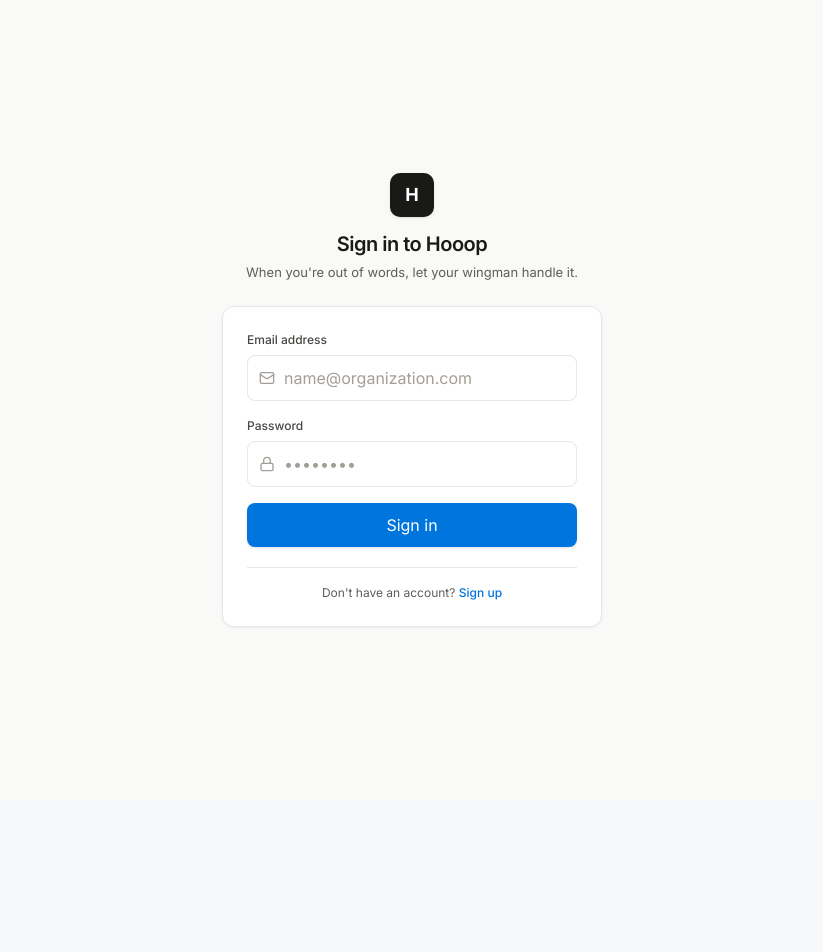
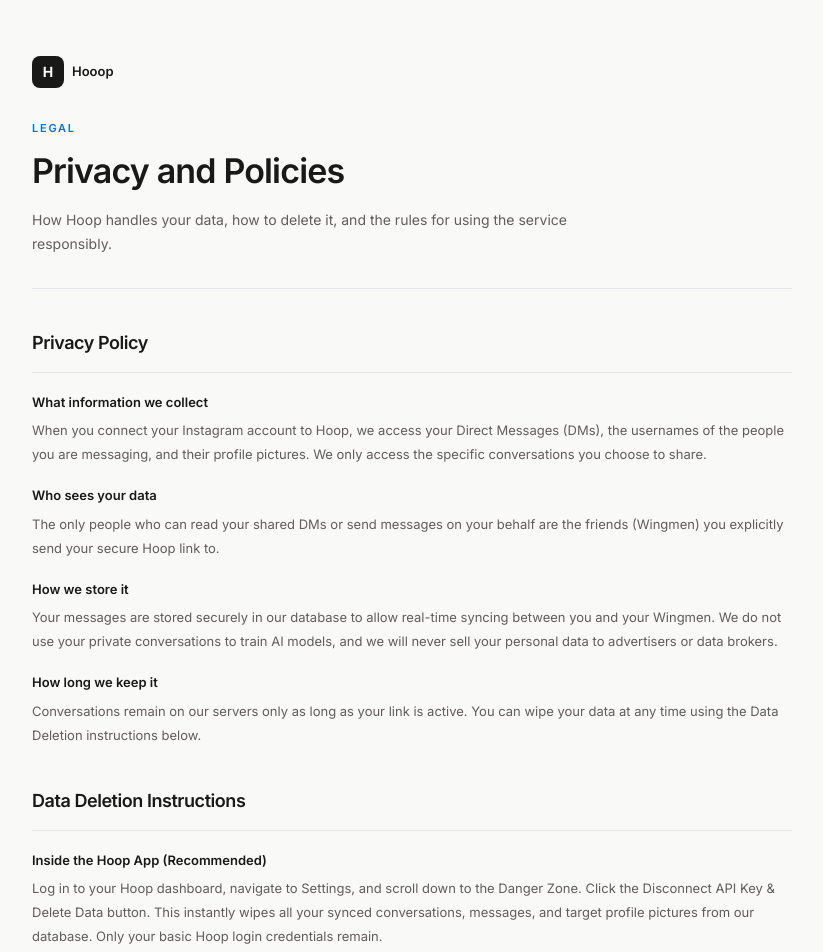
Before and after one commit to creeksonJoseph/Hoop, a React (Vite) app in the folder frontend/: page /privacy in a window 1280 px wide. Before the commit this address led to /login. Shown: the top 952 px of the page, without its empty margins (228-1051 px from the left). Before the commit the page ends 800 px from the top, so only its background shows below. Built offline with nearby package versions, Linux system fonts and the light colour scheme; no server answers.

Commit message:
feat: add Privacy Policy page and link to it from Login, Signup, and Settings pages

```diff
--- a/frontend/src/App.jsx
+++ b/frontend/src/App.jsx
@@ -9,6 +9,7 @@ import SessionsPage from './Pages/SessionsPage'
 import SettingsPage from './Pages/SettingsPage'
 import SwitchAccountPage from './Pages/SwitchAccountPage'
 import WingmanPage from './Pages/WingmanPage'
+import PrivacyPage from './Pages/PrivacyPage'
 
 function Protected({ children }) {
   const { user, loading } = useAuth()
@@ -26,6 +27,7 @@ export default function App() {
   return <Routes>
     <Route path="/login" element={<LoginPage />} />
     <Route path="/signup" element={<SignupPage />} />
+    <Route path="/privacy" element={<PrivacyPage />} />
     <Route path="/wingman/:token" element={<WingmanPage />} />
     <Route path="/onboarding" element={<Protected><OnboardingPage /></Protected>} />
     <Route path="/home" element={<Protected><HomePage /></Protected>} />
--- a/frontend/src/Pages/LoginPage.jsx
+++ b/frontend/src/Pages/LoginPage.jsx
@@ -72,6 +72,7 @@ export default function LoginPage() {
               Don't have an account?{' '}
               <Link to="/signup" className="text-[#0075de] hover:text-[#005bab] transition-colors font-medium">Sign up</Link>
             </p>
+            <Link to="/privacy" className="mt-2 inline-block text-[11px] text-[#8c8782] hover:text-[#0075de] transition-colors">Privacy Policy</Link>
           </div>
         </div>
       </div>
--- /dev/null
+++ b/frontend/src/Pages/PrivacyPage.jsx
@@ -0,0 +1,104 @@
+import { Link } from 'react-router-dom'
+
+const sections = [
+  {
+    title: 'Privacy Policy',
+    items: [
+      {
+        heading: 'What information we collect',
+        body: 'When you connect your Instagram account to Hoop, we access your Direct Messages (DMs), the usernames of the people you are messaging, and their profile pictures. We only access the specific conversations you choose to share.',
+      },
+      {
+        heading: 'Who sees your data',
+        body: 'The only people who can read your shared DMs or send messages on your behalf are the friends (Wingmen) you explicitly send your secure Hoop link to.',
+      },
+      {
+        heading: 'How we store it',
+        body: 'Your messages are stored securely in our database to allow real-time syncing between you and your Wingmen. We do not use your private conversations to train AI models, and we will never sell your personal data to advertisers or data brokers.',
+      },
+      {
+        heading: 'How long we keep it',
+        body: 'Conversations remain on our servers only as long as your link is active. You can wipe your data at any time using the Data Deletion instructions below.',
+      },
+    ],
+  },
+  {
+    title: 'Data Deletion Instructions',
+    items: [
+      {
+        heading: 'Inside the Hoop App (Recommended)',
+        body: 'Log in to your Hoop dashboard, navigate to Settings, and scroll down to the Danger Zone. Click the Disconnect API Key & Delete Data button. This instantly wipes all your synced conversations, messages, and target profile pictures from our database. Only your basic Hoop login credentials remain.',
+      },
+    ],
+  },
+  {
+    title: 'Acceptable Use Policy',
+    items: [
+      {
+        heading: 'No Harassment or Abuse',
+        body: 'You may not use Hoop (or allow your Wingmen to use Hoop) to bully, harass, threaten, or spam anyone.',
+      },
+      {
+        heading: 'You Are Responsible',
+        body: "You are handing the keyboard to your friends. If your Wingman sends something that violates Instagram's Community Guidelines, your Instagram account is the one that will get banned. Hoop takes zero legal liability for what is said through our platform.",
+      },
+      {
+        heading: 'No Unsolicited Spam',
+        body: 'You may only use Hoop for existing, consensual conversations. Using the API to blast unsolicited marketing links or spam will result in an immediate ban from Hoop.',
+      },
+      {
+        heading: 'The Kill Switch',
+        body: 'As the account owner, you are required to monitor the chats. If a Wingman goes rogue, it is your responsibility to revoke their link immediately.',
+      },
+    ],
+  },
+  {
+    title: 'Legal Disclaimer',
+    items: [
+      {
+        heading: 'Not Affiliated with Meta',
+        body: 'Hoop is an independent third-party tool built using the official Meta Graph API via Zernio. Hoop is not affiliated with, endorsed by, sponsored by, or officially connected to Meta Platforms, Inc., Instagram, or WhatsApp. "Instagram" and "Meta" are registered trademarks of Meta Platforms, Inc.',
+      },
+    ],
+  },
+]
+
+export default function PrivacyPage() {
+  return (
+    <div className="min-h-screen bg-[#f9f9f8] px-4 py-10 text-[#191918] selection:bg-[#e6f3fe] selection:text-[#0075de] sm:px-8 sm:py-14">
+      <main className="mx-auto max-w-190 fade-up">
+        <header className="mb-10 border-b border-[#dfdcd9] pb-8">
+          <Link to="/login" className="mb-8 inline-flex items-center gap-2 text-[13px] font-semibold text-[#191918] hover:text-[#0075de] transition-colors">
+            <span className="flex size-8 items-center justify-center rounded-[8px] bg-[#191918] text-sm font-bold text-white">H</span>
+            Hooop
+          </Link>
+          <p className="mb-2 text-[11px] font-semibold uppercase tracking-[0.16em] text-[#0075de]">Legal</p>
+          <h1 className="text-[28px] font-semibold tracking-tight text-[#191918] sm:text-[34px]">Privacy and Policies</h1>
+          <p className="mt-3 max-w-150 text-[14px] leading-6 text-[#615d59]">
+            How Hoop handles your data, how to delete it, and the rules for using the service responsibly.
+          </p>
+        </header>
+
+        <div className="space-y-10">
+          {sections.map((section) => (
+            <section key={section.title}>
+              <h2 className="mb-4 text-[18px] font-semibold tracking-tight text-[#191918]">{section.title}</h2>
+              <div className="space-y-5 border-t border-[#dfdcd9] pt-5">
+                {section.items.map((item) => (
+                  <div key={item.heading}>
+                    <h3 className="text-[13px] font-semibold text-[#191918]">{item.heading}</h3>
+                    <p className="mt-1.5 text-[13px] leading-6 text-[#615d59]">{item.body}</p>
+                  </div>
+                ))}
+              </div>
+            </section>
+          ))}
+        </div>
+
+        <footer className="mt-12 border-t border-[#dfdcd9] pt-5 text-[12px] text-[#8c8782]">
+          <Link to="/login" className="text-[#0075de] hover:underline">Return to Hoop</Link>
+        </footer>
+      </main>
+    </div>
+  )
+}
--- a/frontend/src/Pages/SettingsPage.jsx
+++ b/frontend/src/Pages/SettingsPage.jsx
@@ -1,5 +1,5 @@
 import { useState } from "react";
-import { useNavigate } from "react-router-dom";
+import { Link, useNavigate } from "react-router-dom";
 import {
   Link2,
   Loader as Loader2,
@@ -216,6 +216,12 @@ export default function SettingsPage() {
               </section>
             </>
           )}
+
+          <footer className="mt-12 border-t border-[#e5e3df] pt-5 text-[12px] text-[#8c8782]">
+            <Link to="/privacy" className="text-[#0075de] hover:underline">
+              Privacy Policy
+            </Link>
+          </footer>
         </div>
       </main>
 
--- a/frontend/src/Pages/SignupPage.jsx
+++ b/frontend/src/Pages/SignupPage.jsx
@@ -85,6 +85,7 @@ export default function SignupPage() {
               Already have an account?{' '}
               <Link to="/login" className="text-[#0075de] hover:text-[#005bab] transition-colors font-medium">Sign in</Link>
             </p>
+            <Link to="/privacy" className="mt-2 inline-block text-[11px] text-[#8c8782] hover:text-[#0075de] transition-colors">Privacy Policy</Link>
           </div>
         </div>
       </div>
```
